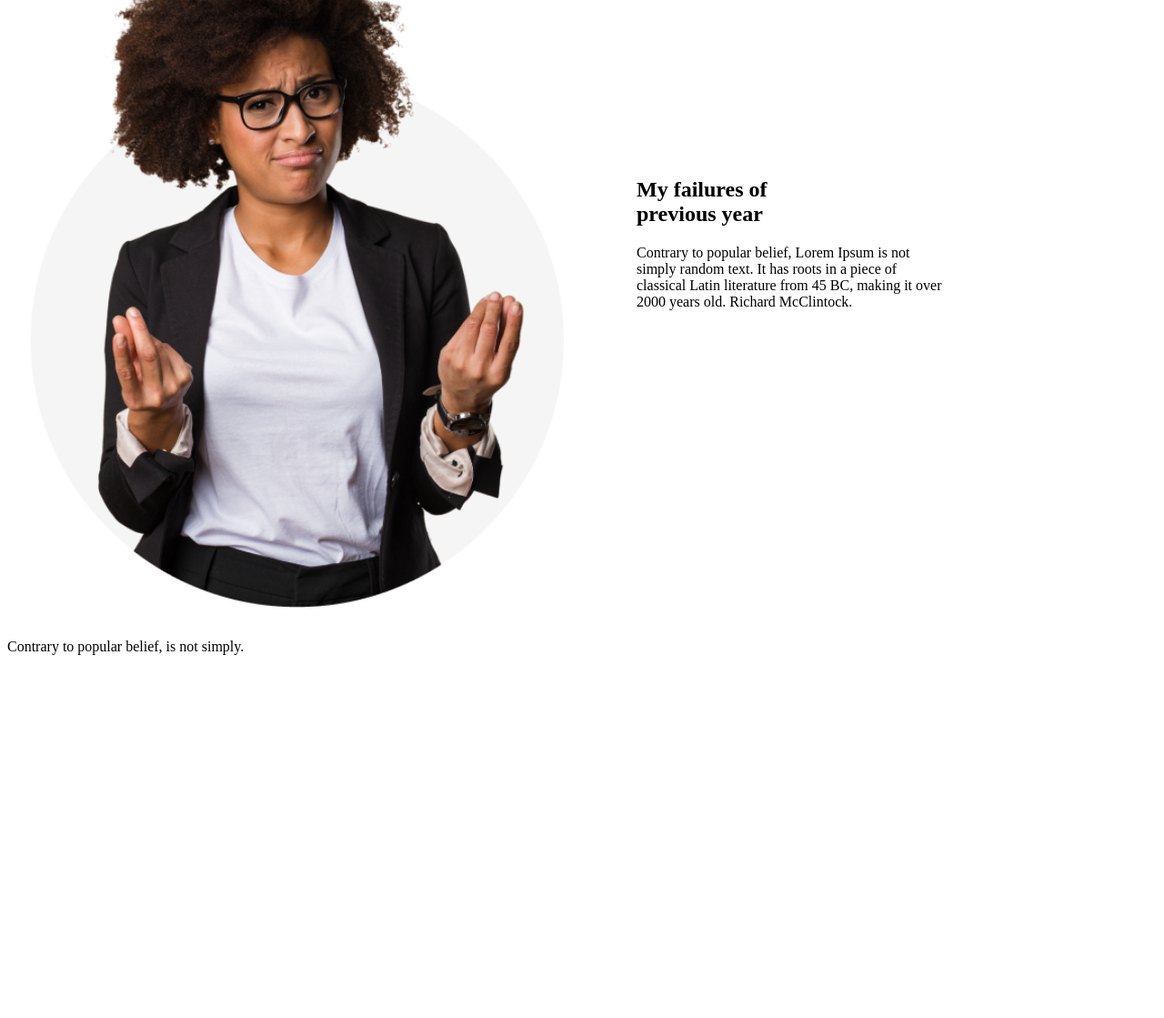
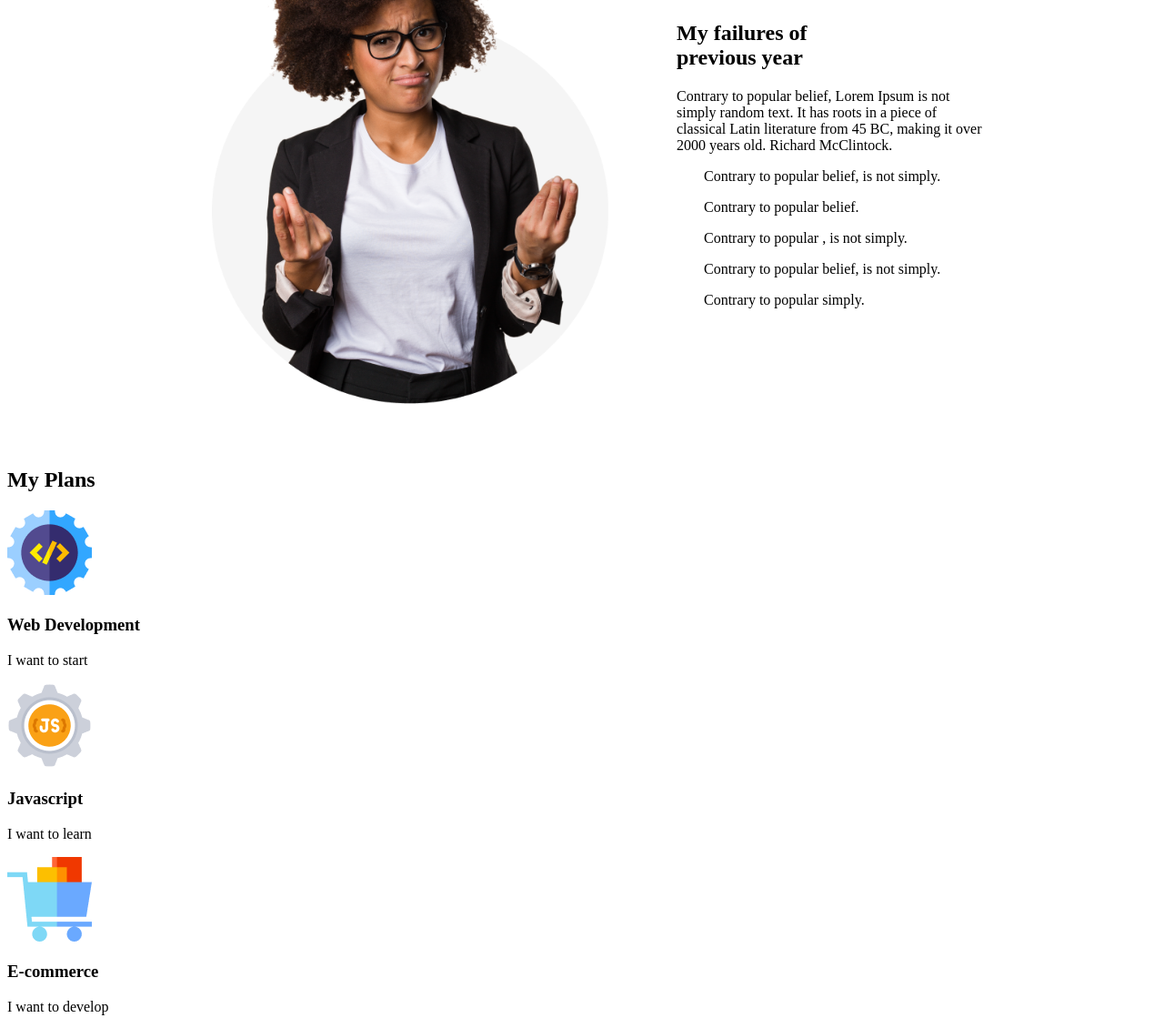
Before and after one commit to dmAbdullah/assignment-1, a plain HTML site: page index.html in a window 1280 px wide. Shown: the part 432-1551 px from the top of the page at 91% size. Before the commit the page ends 1168 px from the top, so only its background shows below. Drawn offline with Linux system fonts and the light colour scheme.

Commit message:
first commit

```diff
--- a/assignment-1.css
+++ b/assignment-1.css
@@ -23,13 +23,29 @@
 .blog{
     display: flex;
     align-items: center;
+
 }
 
 .blog-image{
-    width: 50%;
-    height: 10%;
+    Width: 470px;
+    Height: 580px;
+    margin-left: 206px;
+    margin-bottom: 50px;
 }
 
 .blog-content{
 margin-left: 60px;
 }
+
+.blog-item{
+    margin-left: 30px;
+}
+
+/* Plan styles */
+.plans-item{
+
+}
+
+.plans{
+
+}
--- a/index.html
+++ b/index.html
@@ -31,14 +31,41 @@
                     classical Latin literature from 45 BC, making it over <br>
                     2000 years old. Richard McClintock.
                 </p>
+                <div class="blog-item">
+                    <p>Contrary to popular belief, is not simply.</p>
+                    <p>Contrary to popular belief.</p>
+                    <p>Contrary to popular , is not simply.</p>
+                    <p>Contrary to popular belief, is not simply.</p>
+                    <p>Contrary to popular simply.</p>
+                </div>
             </div>
         </article>
-        <section class="blog-item">
-            <div>
-                <img src="" alt="">
-                <p>Contrary to popular belief, is not simply.</p>
+        <!-- plane section -->
+        <section class="plans">
+            <h2>My Plans</h2>
+            <div class="plans-item">
+                <div class="plans-content1">
+                    <img src="/images/icons/web.png" alt="">
+                    <h3>Web Development</h3>
+                    <p>I want to start</p>
+                </div>
+                <div class="plans-content2">
+                    <img src="/images/icons/js.png" alt="">
+                    <h3>Javascript</h3>
+                    <p>I want to learn</p>
+                </div>
+                <div class="plans-content3">
+                    <img src="/images/icons/ecom.png" alt="">
+                    <h3>E-commerce</h3>
+                    <p>I want to develop</p>
+                </div>
+                <div class="plans-content4">
+                    <img src="images/icons/smoke.png" alt="">
+                    <h3>Smoking Habit</h3>
+                    <p>I want to end</p>
+                </div>
             </div>
-    </section>
+        </section>
     </main>
 
 </body>
```
Also changed, not shown: images/icons/check-solid.svg (added).
